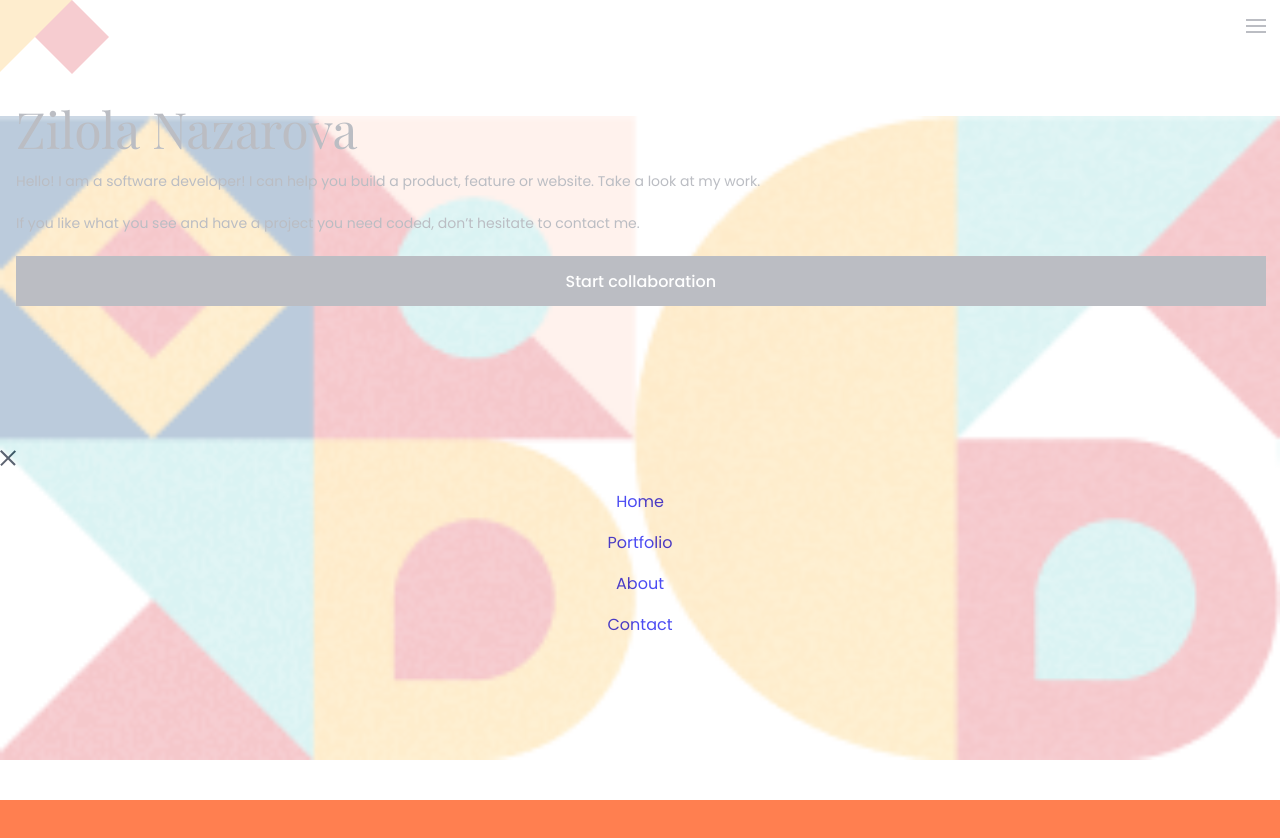
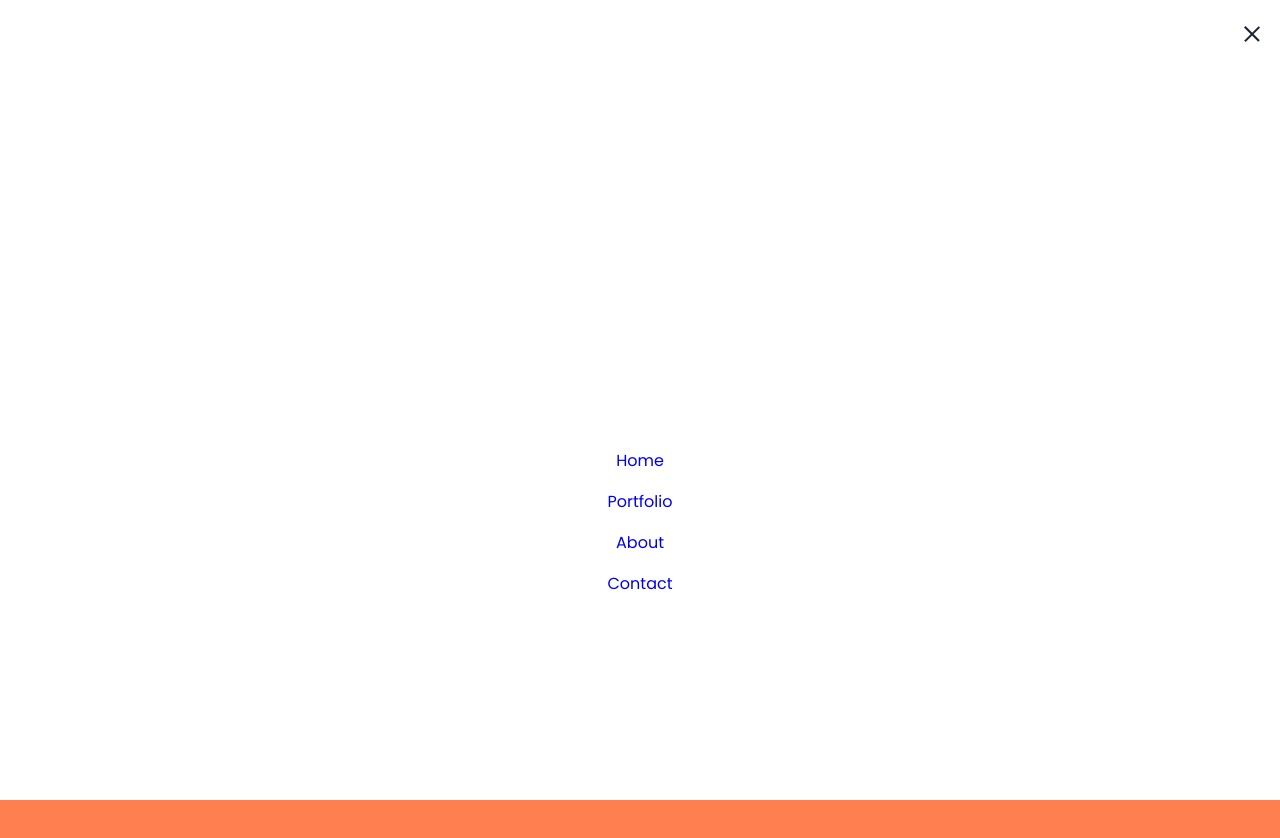
Before and after one commit to Zilola-Nazarova/popup-test, a website: page index.html in a window 1280 px wide. Both pictures are taken after a click on the link 1256 px from the left and 28 px from the top of the page. Shown: the top 838 px of the page. Drawn offline with nearby package versions, Linux system fonts and the light colour scheme.

Commit message:
Style and postition the closing icon in popup window

```diff
--- a/styles.css
+++ b/styles.css
@@ -38,16 +38,12 @@ ul.navigation a {
   position: absolute;
   height: 100vh;
   width: 100vw;
-  opacity: 0.7;
-  padding-top: 35%;
 }
 
 .popup-list {
   list-style: none;
   width: 50%;
-  margin: 0 auto;
-  /* width: 50%;
-  margin: 35% auto; */
+  margin: 35% auto 0 auto;
 }
 
 ul.popup-list li {
@@ -64,6 +60,12 @@ ul.popup-list a {
 
 ul.popup-list a:visited {
   color: #1a2236;
+}
+
+.popup_menu > a {
+  position: absolute;
+  right: 20px;
+  top: 24px;
 }
 
 .visible {
```
